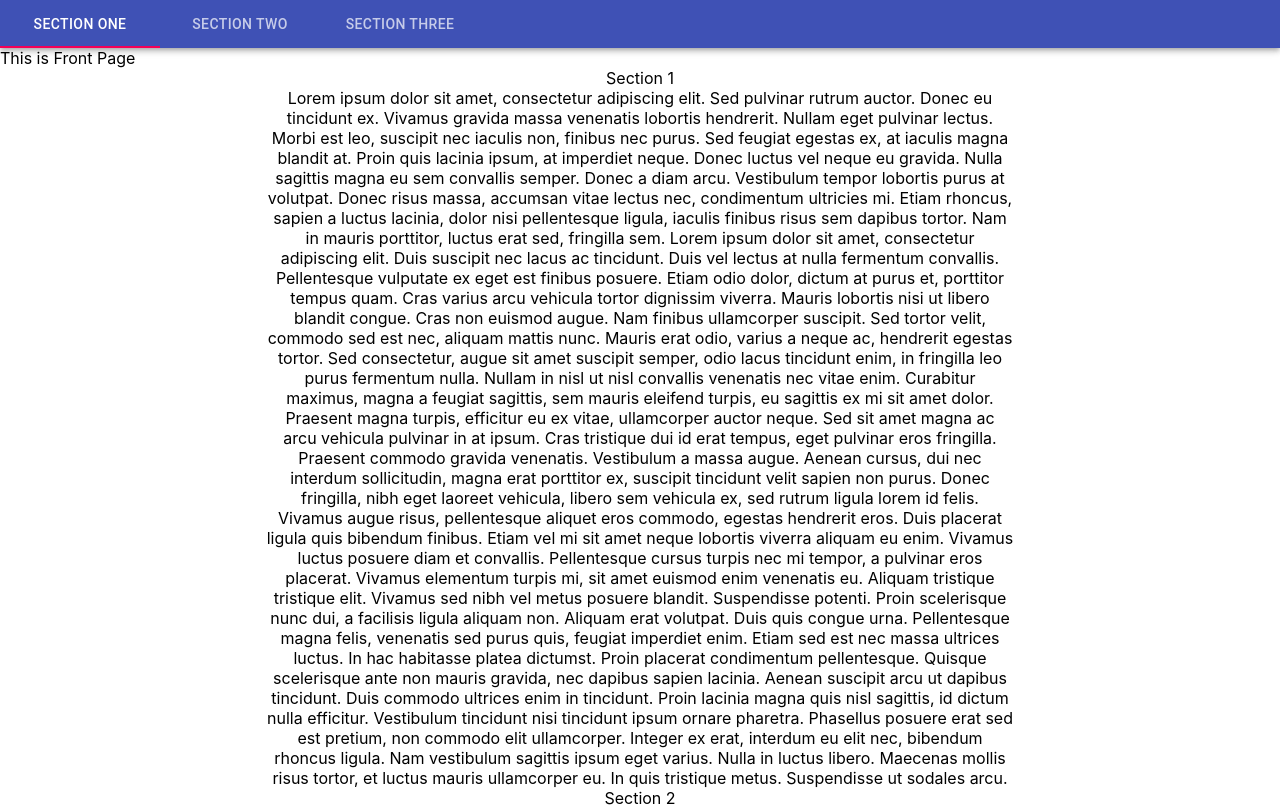
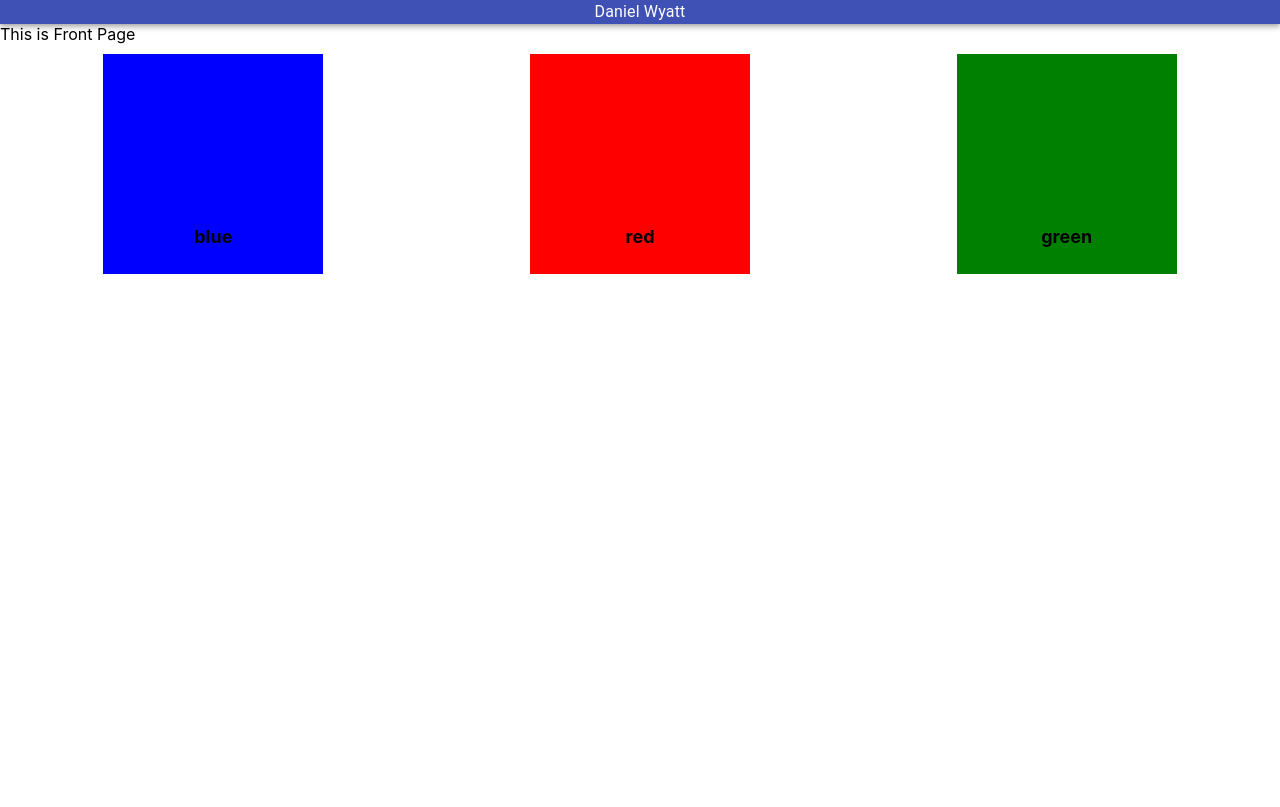
Before and after one commit to Dr-Wyatt/netlify-portfolio, a React (Create React App) app: page / in a window 1280 px wide. Shown: the top 807 px of the page. Built offline with nearby package versions, Linux system fonts and the light colour scheme.

Commit message:
added expanding cards

```diff
--- a/package.json
+++ b/package.json
@@ -8,15 +8,19 @@
     "@testing-library/react": "^11.1.0",
     "@testing-library/user-event": "^12.1.10",
     "@types/jest": "^26.0.15",
+    "@types/lodash": "^4.14.171",
     "@types/material-ui": "^0.21.8",
     "@types/node": "^12.0.0",
     "@types/react": "^17.0.0",
     "@types/react-dom": "^17.0.0",
+    "@types/react-router-dom": "^5.1.8",
     "@types/react-scroll": "^1.8.2",
+    "framer-motion": "^4.1.17",
+    "lodash": "^4.17.21",
     "react": "^17.0.2",
     "react-dom": "^17.0.2",
+    "react-router-dom": "^5.2.0",
     "react-scripts": "4.0.3",
-    "react-scroll": "^1.8.2",
     "typescript": "^4.1.2",
     "web-vitals": "^1.0.1"
   },
--- a/src/App.tsx
+++ b/src/App.tsx
@@ -1,8 +1,7 @@
 import { Grid } from "@material-ui/core";
 import "./App.css";
 import Navbar from "./Components/Navbar";
-import Section from "./Components/Section";
-import { dummyText } from "./Utilities/dummyText";
+import ProjectCard from "./Components/ProjectCard";
 
 const App = () => {
   return (
@@ -11,29 +10,14 @@ const App = () => {
         <Navbar />
         This is Front Page
         <Grid container item style={{ justifyContent: "center" }}>
-          <Grid item xs={7}>
-            <Section
-              title="Section 1"
-              subtitle={dummyText}
-              dark={false}
-              id="one"
-            />
+          <Grid item xs={4} style={{ padding: "10px" }}>
+            <ProjectCard title="blue" backgroundColor="blue" />
           </Grid>
-          <Grid item xs={7}>
-            <Section
-              title="Section 2"
-              subtitle={dummyText}
-              dark={false}
-              id="two"
-            />
+          <Grid item xs={4} style={{ padding: "10px" }}>
+            <ProjectCard title="red" backgroundColor="red" />
           </Grid>
-          <Grid item xs={7}>
-            <Section
-              title="Section 3"
-              subtitle={dummyText}
-              dark={false}
-              id="three"
-            />
+          <Grid item xs={4} style={{ padding: "10px" }}>
+            <ProjectCard title="green" backgroundColor="green" />
           </Grid>
         </Grid>
       </Grid>
--- a/src/Components/Navbar.tsx
+++ b/src/Components/Navbar.tsx
@@ -1,47 +1,13 @@
-import { AppBar, Tab, Tabs } from "@material-ui/core";
+import { AppBar, Typography } from "@material-ui/core";
 import React from "react";
-import { Link } from "react-scroll";
 
 const Navbar: React.FC = () => {
 
-  const ref = React.createRef<Link>();
   return (
     <AppBar position="static">
-      <Tabs aria-label="simple tabs example" value={0}>
-        <Tab
-          component={Link}
-          activeClass="active"
-          to="one"
-          spy={true}
-          smooth={true}
-          offset={-70}
-          duration={500}
-          label="Section One"
-          ref={ref}
-        />
-        <Tab
-          component={Link}
-          activeClass="active"
-          to="two"
-          spy={true}
-          smooth={true}
-          offset={-70}
-          duration={500}
-          label="Section Two"
-          ref={ref}
-        />
-        <Tab
-          component={Link}
-          activeClass="active"
-          to="three"
-          spy={true}
-          smooth={true}
-          offset={-70}
-          duration={500}
-          label="Section Three"
-          ref={ref}
-        />
-      </Tabs>
+      <Typography>
+        Daniel Wyatt
+      </Typography>
     </AppBar>
   );
 };
--- /dev/null
+++ b/src/Components/ProjectCard.tsx
@@ -0,0 +1,42 @@
+import { AnimateSharedLayout, motion } from "framer-motion";
+import { useState } from "react";
+import "../Styling/project-card.css";
+
+const Card = ({ title, backgroundColor }: { title: string, backgroundColor: string }) => {
+  const [open, setOpen] = useState(false);
+  return (
+    <AnimateSharedLayout>
+      {open ? (
+        /* EXPANDED CARD */
+        <motion.div
+          onClick={() => setOpen(false)}
+          className="expanded-card"
+          layoutId="expandable-card"
+          style={{ background: backgroundColor }}
+        >
+          <motion.h2 className="expanded-card-h" layoutId="expandable-card-h">
+            Expanded {title}
+          </motion.h2>
+          <p>
+            Lorem ipsum dolor sit amet consectetur adipisicing elit. Voluptate
+            aliquam molestiae ratione sint magnam sequi fugiat u llam earum
+            distinctio fuga iure, ad odit repudiandae modi est alias ipsum
+            aperiam. Culpa?
+          </p>
+        </motion.div>
+      ) : (
+        /* NORMAL CARD */
+        <motion.div
+          onClick={() => setOpen(true)}
+          className="normal-card"
+          layoutId="expandable-card"
+          style={{ background: backgroundColor }}
+        >
+          <motion.h1 layoutId="expandable-card-h">{title}</motion.h1>
+        </motion.div>
+      )}
+    </AnimateSharedLayout>
+  );
+};
+
+export default Card;
--- a/src/Components/Section.tsx
+++ /dev/null
@@ -1,13 +0,0 @@
-import React from "react";
-import { SectionInterface } from "../Interfaces/section";
-
-const Section: React.FC<SectionInterface> = ({ title, subtitle, dark, id }) => {
-  return (
-    <div id={id}>
-      {title}
-      <div>{subtitle}</div>
-    </div>
-  );
-};
-
-export default Section;
--- /dev/null
+++ b/src/Styling/project-card.css
@@ -0,0 +1,44 @@
+/* normal card css*/
+
+.normal-card {
+    width: 200px;
+    height: 200px;
+    display: grid;
+    place-items: end center;
+    padding: 10px;
+    margin: auto;
+}
+
+.normal-card h1 {
+    font-size: 18px;
+    color: var(--fg);
+    padding: 5px;
+    text-align: center;
+}
+
+/* expand card css*/
+
+.expanded-card {
+    position: absolute;
+    top: 0px;
+    left: 0px;
+    width: 100vw;
+    height: 100vh;
+    z-index: 1;
+    display: grid;
+    place-items: center;
+}
+
+.expanded-card-h {
+    font-size: 27px;
+    color: var(--fg);
+    width: 300px;
+    padding: 5px;
+    place-self: end center;
+}
+
+.expanded-card p {
+    width: 300px;
+    padding: 5px;
+    place-self: start center;
+}
--- a/src/Utilities/dummyText.ts
+++ /dev/null
@@ -1,9 +0,0 @@
-export const dummyText = `Lorem ipsum dolor sit amet, consectetur adipiscing elit. Sed pulvinar rutrum auctor. Donec eu tincidunt ex. Vivamus gravida massa venenatis lobortis hendrerit. Nullam eget pulvinar lectus. Morbi est leo, suscipit nec iaculis non, finibus nec purus. Sed feugiat egestas ex, at iaculis magna blandit at. Proin quis lacinia ipsum, at imperdiet neque. Donec luctus vel neque eu gravida. Nulla sagittis magna eu sem convallis semper. Donec a diam arcu.
-
-Vestibulum tempor lobortis purus at volutpat. Donec risus massa, accumsan vitae lectus nec, condimentum ultricies mi. Etiam rhoncus, sapien a luctus lacinia, dolor nisi pellentesque ligula, iaculis finibus risus sem dapibus tortor. Nam in mauris porttitor, luctus erat sed, fringilla sem. Lorem ipsum dolor sit amet, consectetur adipiscing elit. Duis suscipit nec lacus ac tincidunt. Duis vel lectus at nulla fermentum convallis. Pellentesque vulputate ex eget est finibus posuere. Etiam odio dolor, dictum at purus et, porttitor tempus quam. Cras varius arcu vehicula tortor dignissim viverra. Mauris lobortis nisi ut libero blandit congue. Cras non euismod augue. Nam finibus ullamcorper suscipit.
-
-Sed tortor velit, commodo sed est nec, aliquam mattis nunc. Mauris erat odio, varius a neque ac, hendrerit egestas tortor. Sed consectetur, augue sit amet suscipit semper, odio lacus tincidunt enim, in fringilla leo purus fermentum nulla. Nullam in nisl ut nisl convallis venenatis nec vitae enim. Curabitur maximus, magna a feugiat sagittis, sem mauris eleifend turpis, eu sagittis ex mi sit amet dolor. Praesent magna turpis, efficitur eu ex vitae, ullamcorper auctor neque. Sed sit amet magna ac arcu vehicula pulvinar in at ipsum. Cras tristique dui id erat tempus, eget pulvinar eros fringilla. Praesent commodo gravida venenatis. Vestibulum a massa augue. Aenean cursus, dui nec interdum sollicitudin, magna erat porttitor ex, suscipit tincidunt velit sapien non purus. Donec fringilla, nibh eget laoreet vehicula, libero sem vehicula ex, sed rutrum ligula lorem id felis. Vivamus augue risus, pellentesque aliquet eros commodo, egestas hendrerit eros. Duis placerat ligula quis bibendum finibus.
-
-Etiam vel mi sit amet neque lobortis viverra aliquam eu enim. Vivamus luctus posuere diam et convallis. Pellentesque cursus turpis nec mi tempor, a pulvinar eros placerat. Vivamus elementum turpis mi, sit amet euismod enim venenatis eu. Aliquam tristique tristique elit. Vivamus sed nibh vel metus posuere blandit. Suspendisse potenti. Proin scelerisque nunc dui, a facilisis ligula aliquam non. Aliquam erat volutpat. Duis quis congue urna. Pellentesque magna felis, venenatis sed purus quis, feugiat imperdiet enim.
-
-Etiam sed est nec massa ultrices luctus. In hac habitasse platea dictumst. Proin placerat condimentum pellentesque. Quisque scelerisque ante non mauris gravida, nec dapibus sapien lacinia. Aenean suscipit arcu ut dapibus tincidunt. Duis commodo ultrices enim in tincidunt. Proin lacinia magna quis nisl sagittis, id dictum nulla efficitur. Vestibulum tincidunt nisi tincidunt ipsum ornare pharetra. Phasellus posuere erat sed est pretium, non commodo elit ullamcorper. Integer ex erat, interdum eu elit nec, bibendum rhoncus ligula. Nam vestibulum sagittis ipsum eget varius. Nulla in luctus libero. Maecenas mollis risus tortor, et luctus mauris ullamcorper eu. In quis tristique metus. Suspendisse ut sodales arcu.`;
```
Also changed, not shown: 1 other file (tests, documents, lock files or other folders).
